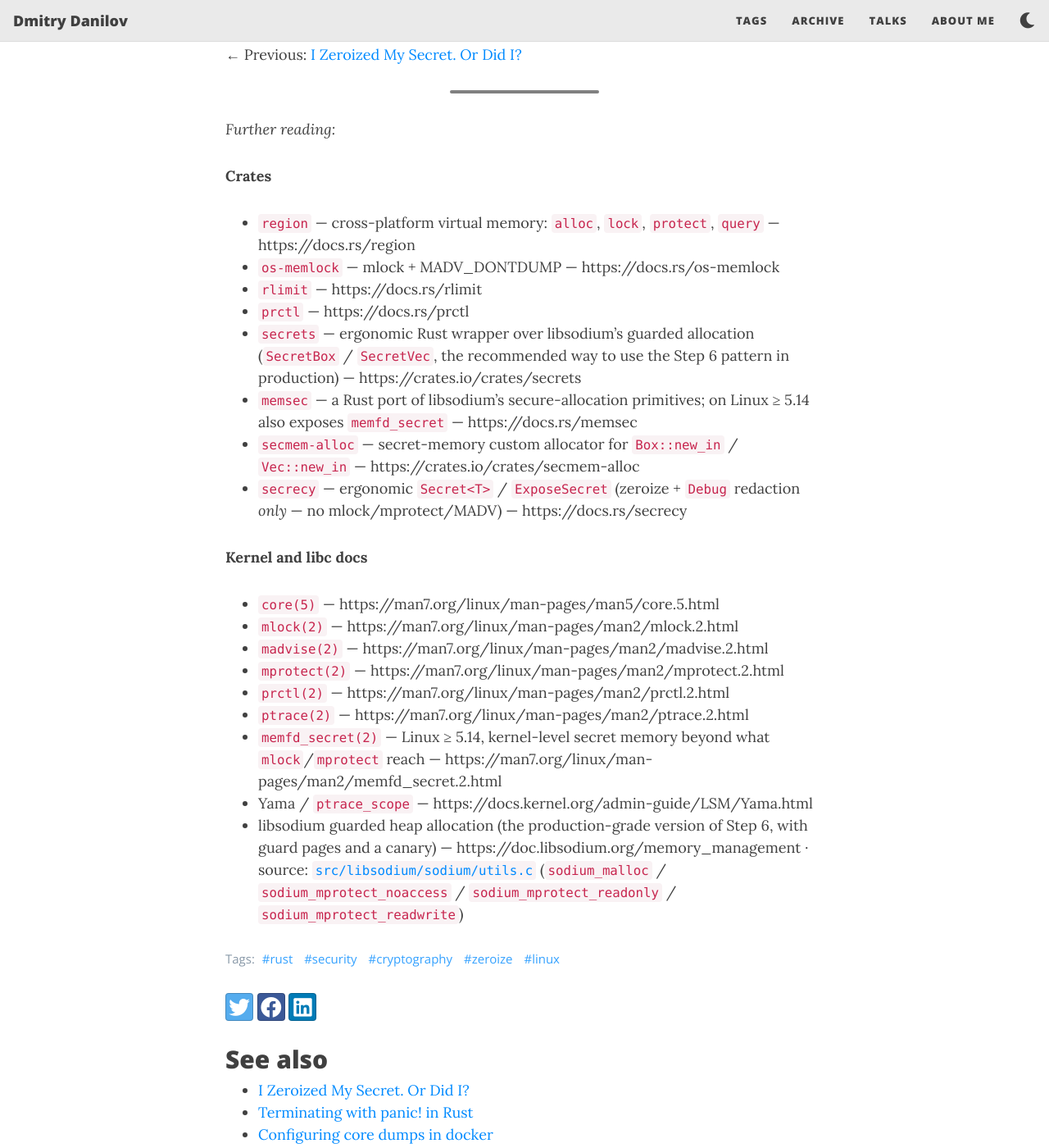
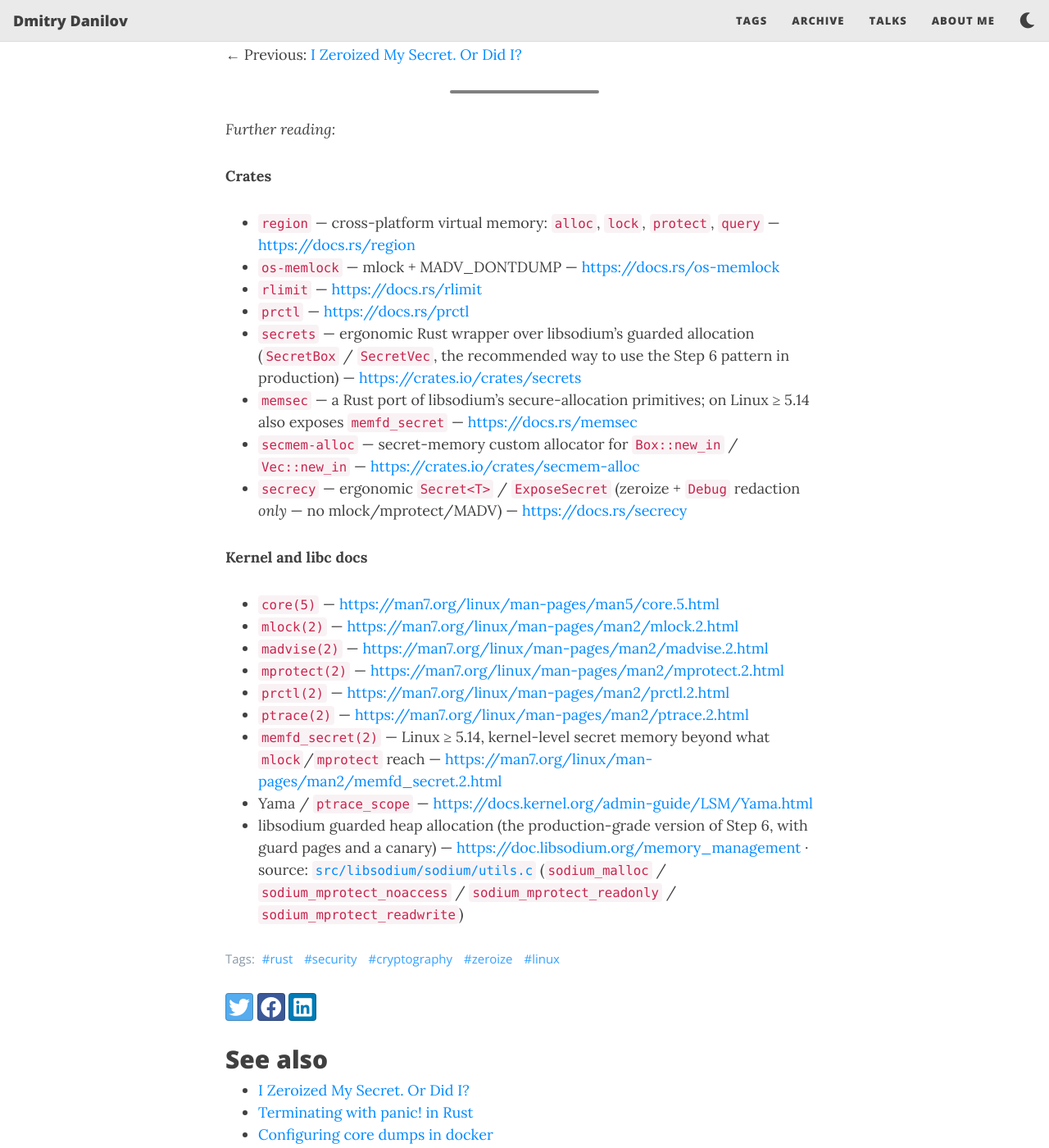
Before and after one commit to f-squirrel/f-squirrel.github.io, a Jekyll site: the page built from _posts/2026-06-25-zeroize-os-hardening.md, in a window 1280 px wide and 1400 px high, scrolled down 13122 px. Shown: the whole window at 82% size. Built offline with Jekyll 4.4.1, drawn with Linux system fonts in a browser that asks for light colours; nearby versions of some CDN libraries.

Commit message:
fix: md format

```diff
--- a/_posts/2026-06-25-zeroize-os-hardening.md
+++ b/_posts/2026-06-25-zeroize-os-hardening.md
@@ -340,23 +340,23 @@ But every knob here quietly assumes the plaintext key is sitting in *your* proce
 
 **Crates**
 
-- `region` — cross-platform virtual memory: `alloc`, `lock`, `protect`, `query` — https://docs.rs/region
-- `os-memlock` — mlock + MADV_DONTDUMP — https://docs.rs/os-memlock
-- `rlimit` — https://docs.rs/rlimit
-- `prctl` — https://docs.rs/prctl
-- `secrets` — ergonomic Rust wrapper over libsodium's guarded allocation (`SecretBox` / `SecretVec`, the recommended way to use the Step 6 pattern in production) — https://crates.io/crates/secrets
-- `memsec` — a Rust port of libsodium's secure-allocation primitives; on Linux ≥ 5.14 also exposes `memfd_secret` — https://docs.rs/memsec
-- `secmem-alloc` — secret-memory custom allocator for `Box::new_in` / `Vec::new_in` — https://crates.io/crates/secmem-alloc
-- `secrecy` — ergonomic `Secret<T>` / `ExposeSecret` (zeroize + `Debug` redaction *only* — no mlock/mprotect/MADV) — https://docs.rs/secrecy
+- `region` — cross-platform virtual memory: `alloc`, `lock`, `protect`, `query` — <https://docs.rs/region>
+- `os-memlock` — mlock + MADV_DONTDUMP — <https://docs.rs/os-memlock>
+- `rlimit` — <https://docs.rs/rlimit>
+- `prctl` — <https://docs.rs/prctl>
+- `secrets` — ergonomic Rust wrapper over libsodium's guarded allocation (`SecretBox` / `SecretVec`, the recommended way to use the Step 6 pattern in production) — <https://crates.io/crates/secrets>
+- `memsec` — a Rust port of libsodium's secure-allocation primitives; on Linux ≥ 5.14 also exposes `memfd_secret` — <https://docs.rs/memsec>
+- `secmem-alloc` — secret-memory custom allocator for `Box::new_in` / `Vec::new_in` — <https://crates.io/crates/secmem-alloc>
+- `secrecy` — ergonomic `Secret<T>` / `ExposeSecret` (zeroize + `Debug` redaction *only* — no mlock/mprotect/MADV) — <https://docs.rs/secrecy>
 
 **Kernel and libc docs**
 
-- `core(5)` — https://man7.org/linux/man-pages/man5/core.5.html
-- `mlock(2)` — https://man7.org/linux/man-pages/man2/mlock.2.html
-- `madvise(2)` — https://man7.org/linux/man-pages/man2/madvise.2.html
-- `mprotect(2)` — https://man7.org/linux/man-pages/man2/mprotect.2.html
-- `prctl(2)` — https://man7.org/linux/man-pages/man2/prctl.2.html
-- `ptrace(2)` — https://man7.org/linux/man-pages/man2/ptrace.2.html
-- `memfd_secret(2)` — Linux ≥ 5.14, kernel-level secret memory beyond what `mlock`/`mprotect` reach — https://man7.org/linux/man-pages/man2/memfd_secret.2.html
-- Yama / `ptrace_scope` — https://docs.kernel.org/admin-guide/LSM/Yama.html
-- libsodium guarded heap allocation (the production-grade version of Step 6, with guard pages and a canary) — https://doc.libsodium.org/memory_management · source: [`src/libsodium/sodium/utils.c`](https://github.com/jedisct1/libsodium/blob/master/src/libsodium/sodium/utils.c) (`sodium_malloc` / `sodium_mprotect_noaccess` / `sodium_mprotect_readonly` / `sodium_mprotect_readwrite`)
+- `core(5)` — <https://man7.org/linux/man-pages/man5/core.5.html>
+- `mlock(2)` — <https://man7.org/linux/man-pages/man2/mlock.2.html>
+- `madvise(2)` — <https://man7.org/linux/man-pages/man2/madvise.2.html>
+- `mprotect(2)` — <https://man7.org/linux/man-pages/man2/mprotect.2.html>
+- `prctl(2)` — <https://man7.org/linux/man-pages/man2/prctl.2.html>
+- `ptrace(2)` — <https://man7.org/linux/man-pages/man2/ptrace.2.html>
+- `memfd_secret(2)` — Linux ≥ 5.14, kernel-level secret memory beyond what `mlock`/`mprotect` reach — <https://man7.org/linux/man-pages/man2/memfd_secret.2.html>
+- Yama / `ptrace_scope` — <https://docs.kernel.org/admin-guide/LSM/Yama.html>
+- libsodium guarded heap allocation (the production-grade version of Step 6, with guard pages and a canary) — <https://doc.libsodium.org/memory_management> · source: [`src/libsodium/sodium/utils.c`](https://github.com/jedisct1/libsodium/blob/master/src/libsodium/sodium/utils.c) (`sodium_malloc` / `sodium_mprotect_noaccess` / `sodium_mprotect_readonly` / `sodium_mprotect_readwrite`)
```
